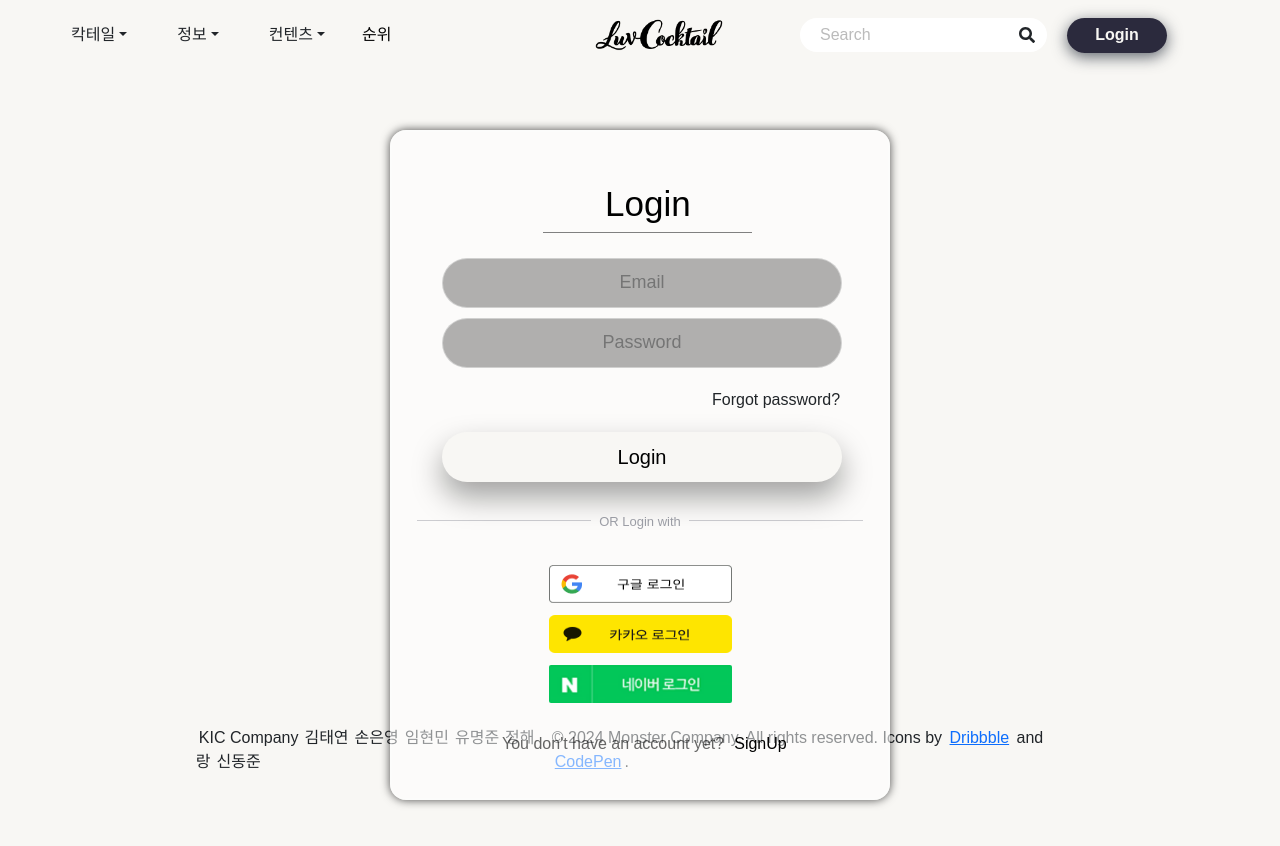
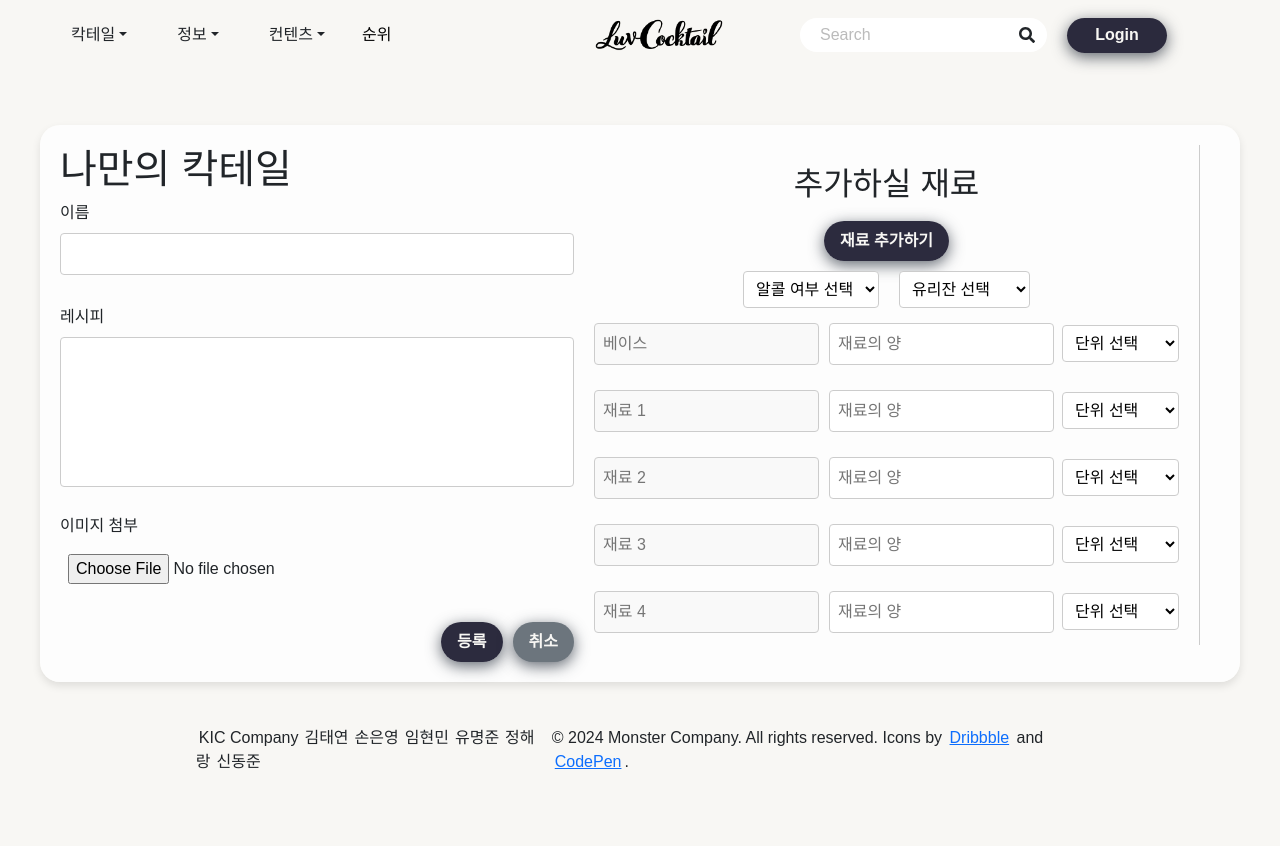
Before and after one commit to KICMonster/frontend-monster, a React (Vite) app in the folder front/: page /mycocktail in a window 1280 px wide. Before the commit this address led to /login. Shown: the top 846 px of the page. Built offline with nearby package versions, Linux system fonts and the light colour scheme; no server answers; the HTML template or start-up script is replaced by a standard one; a web font is replaced by a local one.

Commit message:
커스텀 칵테일

```diff
--- a/front/src/component/main/styles/mycocktail.css
+++ b/front/src/component/main/styles/mycocktail.css
@@ -89,6 +89,7 @@
   margin-bottom: 10px;
   border-radius: 4px;
   border: 1px solid #ccc;
+  outline: none;
 }
 
 .MyTextarea {
@@ -97,7 +98,10 @@
   padding: 8px;
   border-radius: 4px;
   border: 1px solid #ccc;
+  resize: none; /* Disable resizing */
+  outline: none;
 }
+
 
 .MyFileInput {
   width: 100%;
@@ -199,3 +203,10 @@
   border-radius: 4px;
   outline: none;
 }
+
+.MyImagePreview {
+  width: 100px;
+  height: 100px;
+  object-fit: cover;
+  margin-top: 10px;
+}
--- a/front/src/pages/contents/MyCocktail.jsx
+++ b/front/src/pages/contents/MyCocktail.jsx
@@ -7,21 +7,12 @@ import axios from 'axios';
 function MyCocktail() {
   const navigate = useNavigate();
 
-  useEffect(() => {
-    const jwtToken = localStorage.getItem("jwt");
-    // JWT 토큰 확인
-    if (!jwtToken) {
-      alert("로그인 후 사용해주세요");
-      navigate("/login"); // navigate 사용
-    }
-  }, [navigate]);
-
-  // 상태 변수들 선언 및 초기화
   const [selectedFile, setSelectedFile] = useState(null);
-  const [title, setTitle] = useState(""); // 제목 상태
-  const [description, setDescription] = useState(""); // 설명 상태
-  const [isAlcoholic, setIsAlcoholic] = useState(""); // 알콜 여부 상태
-  const [glassType, setGlassType] = useState(""); // 유리잔 타입 상태
+  const [previewUrl, setPreviewUrl] = useState(null);
+  const [title, setTitle] = useState("");
+  const [description, setDescription] = useState("");
+  const [isAlcoholic, setIsAlcoholic] = useState("");
+  const [glassType, setGlassType] = useState("");
   const [ingredients, setIngredients] = useState([
     { id: 1, name: "", amount: "", volume: "" },
     { id: 2, name: "", amount: "", volume: "" },
@@ -31,10 +22,8 @@ function MyCocktail() {
   ]);
 
   const [error, setError] = useState(null);
-  const placeholders = ["베이스", "재료 1", "재료 2", "재료 3", "재료 4"]; // 재료 플레이스홀더
+  const placeholders = ["베이스", "재료 1", "재료 2", "재료 3", "재료 4"];
 
-
-  // 입력 필드 값이 변경될 때 실행되는 함수
   const handleInputChange = (id, field, value) => {
     setIngredients(prevIngredients =>
       prevIngredients.map(ingredient =>
@@ -43,7 +32,6 @@ function MyCocktail() {
     );
   };
 
-  // 재료 추가 함수
   const addIngredient = () => {
     if (ingredients.length < 10) {
       const newId = ingredients.length + 1;
@@ -66,26 +54,17 @@ function MyCocktail() {
   const handleSubmit = async (e) => {
     e.preventDefault();
 
-    // 재료 유효성 검사 및 값 변경 여부 확인
     if (ingredients.every(ingredient => !ingredient.name.trim() || !ingredient.amount.trim())) {
       alert("최소 4개의 재료의 이름과 양을 입력하세요.");
       return;
     }
 
-    // 입력 필드 유효성 검사 : 제목, 설명, 이미지
     if (!title || !description || !selectedFile) {
       alert("입력 필드를 모두 채워주세요.");
       return;
     }
 
-    //이미지 필드 유효성 검사
-    if (!selectedFile) {
-      alert("이미지는 필수값입니다.");
-      return;
-    }
-
     try {
-      // 빈 값이나 널 값이 포함된 요소를 제거
       const filteredIngredients = ingredients.filter(ingredient => ingredient.name.trim() !== "" && ingredient.amount.trim() !== "");
 
       console.log("제목:", title, "내용:", description, "재료:", filteredIngredients, "알콜 여부:", isAlcoholic, "유리잔 타입:", glassType, "로 폼을 제출합니다.");
@@ -98,7 +77,7 @@ function MyCocktail() {
       const filteredIngredients = ingredients.filter(ingredient => ingredient.name.trim() !== "" && ingredient.amount.trim() !== "");
       const formData = new FormData();
       formData.append('name', title);
-      formData.append('image', selectedFile);  // 파일 데이터를 formData에 추가
+      formData.append('image', selectedFile);
       formData.append('description', description);
       filteredIngredients.forEach((ingredient, index) => {
         formData.append(`ingredient${index + 1}`, ingredient.name);
@@ -116,7 +95,6 @@ function MyCocktail() {
 
         if (response.status === 200 && response.data) {
           alert('칵테일이 성공적으로 등록되었습니다.');
-          // 여기에서 응답으로 받은 cocktailId를 사용하여 페이지 이동
           navigate(`/customcocktail/${response.data.cocktailId}`);
         } else {
           throw new Error('서버 에러');
@@ -127,16 +105,11 @@ function MyCocktail() {
     }
   };
 
- /////////////////////////// // 제출이 끝나는 위치/////////////////////////
-
-  // 파일 선택 시 실행되는 함수
   const handleFileChange = (e) => {
     const file = e.target.files[0];
 
-    // 파일이 선택되지 않은 경우 처리
     if (!file) return;
 
-    // 파일 크기 체크
     const fileSizeInMB = file.size / (1024 * 1024);
     if (fileSizeInMB > 5) {
       alert("파일 크기는 5MB 이하만 업로드 가능합니다.");
@@ -144,28 +117,28 @@ function MyCocktail() {
       return;
     }
 
-    // 허용되는 확장자 목록 확인
     const allowedExtensions = ["jpg", "jpeg", "png", "gif"];
-    // 파일 확장자 확인
     const fileExtension = file.name.split(".").pop().toLowerCase();
-    // 허용되지 않는 확장자인 경우 처리
     if (!allowedExtensions.includes(fileExtension)) {
       alert("jpg, png, gif 확장자만 업로드 가능합니다.");
       e.target.value = "";
       return;
     }
-    // 파일 상태 업데이트
+
     setSelectedFile(file);
+    const reader = new FileReader();
+    reader.onloadend = () => {
+      setPreviewUrl(reader.result);
+    };
+    reader.readAsDataURL(file);
   };
 
-  // 입력 최대 길이에 도달 시 알림 표시
   const handleMaxLengthAlert = (length, maxLength) => {
     if (length === maxLength) {
       alert(`최대 ${maxLength}자까지 입력할 수 있습니다.`);
     }
   };
 
-  // 볼륨 변경 핸들러
   const handleVolumeChange = (id, value) => {
     setIngredients(prevIngredients =>
       prevIngredients.map(ingredient =>
@@ -174,12 +147,50 @@ function MyCocktail() {
     );
   };
 
-
-
   return (
     <BasicLayout>
       <div className="MyBoard">
         <div className="MyContainer">
+        <div className="MyRight">
+            <form onSubmit={handleSubmit} className="MyForm">
+              <div className="MyFormGroup">
+                <h1>나만의 칵테일</h1>
+                <label className="MyLabel">이름</label>
+                <input
+                  type="text"
+                  value={title}
+                  onChange={(e) => setTitle(e.target.value)}
+                  className="MyInput"
+                  maxLength="15"
+                  onKeyUp={() => handleMaxLengthAlert(title.length, 15)}
+                />
+              </div>
+              <div className="MyFormGroup">
+                <label className="MyLabel">레시피</label>
+                <textarea
+                  value={description}
+                  onChange={(e) => setDescription(e.target.value)}
+                  className="MyTextarea"
+                  maxLength="500"
+                  onKeyUp={() => handleMaxLengthAlert(description.length, 500)}
+                />
+              </div>
+              <div className="MyFormGroup">
+                <label className="MyLabel">이미지 첨부</label>
+                {previewUrl && <img src={previewUrl} alt="미리보기" className="MyImagePreview" />}
+                <input type="file" className="MyFileInput" onChange={handleFileChange} />
+              </div>
+              <div className="MyButtonGroup">
+                <button type="submit" className="MySubmitButton" >
+                  등록
+                </button>
+                <button type="button" className="MyCancelButton">
+                  취소
+                </button>
+              </div>
+              {error && <p className="MyError">{error}</p>}
+            </form>
+          </div>
           <div className="MyLeft">
             <div className="MyIngredientSection">
               <h2>추가하실 재료</h2>
@@ -272,44 +283,6 @@ function MyCocktail() {
               </div>
             </div>
           </div>
-          <div className="MyRight">
-            <form onSubmit={handleSubmit} className="MyForm">
-              <div className="MyFormGroup">
-                <label className="MyLabel">제목을 입력해주세요</label>
-                <input
-                  type="text"
-                  value={title}
-                  onChange={(e) => setTitle(e.target.value)}
-                  className="MyInput"
-                  maxLength="15"
-                  onKeyUp={() => handleMaxLengthAlert(title.length, 15)}
-                />
-              </div>
-              <div className="MyFormGroup">
-                <label className="MyLabel">내용</label>
-                <textarea
-                  value={description}
-                  onChange={(e) => setDescription(e.target.value)}
-                  className="MyTextarea"
-                  maxLength="500"
-                  onKeyUp={() => handleMaxLengthAlert(description.length, 500)}
-                />
-              </div>
-              <div className="MyFormGroup">
-                <label className="MyLabel">이미지 첨부</label>
-                <input type="file" className="MyFileInput" onChange={handleFileChange} />
-              </div>
-              <div className="MyButtonGroup">
-                <button type="submit" className="MySubmitButton" >
-                  등록
-                </button>
-                <button type="button" className="MyCancelButton">
-                  취소
-                </button>
-              </div>
-              {error && <p className="MyError">{error}</p>}
-            </form>
-          </div>
         </div>
       </div>
     </BasicLayout>
```
